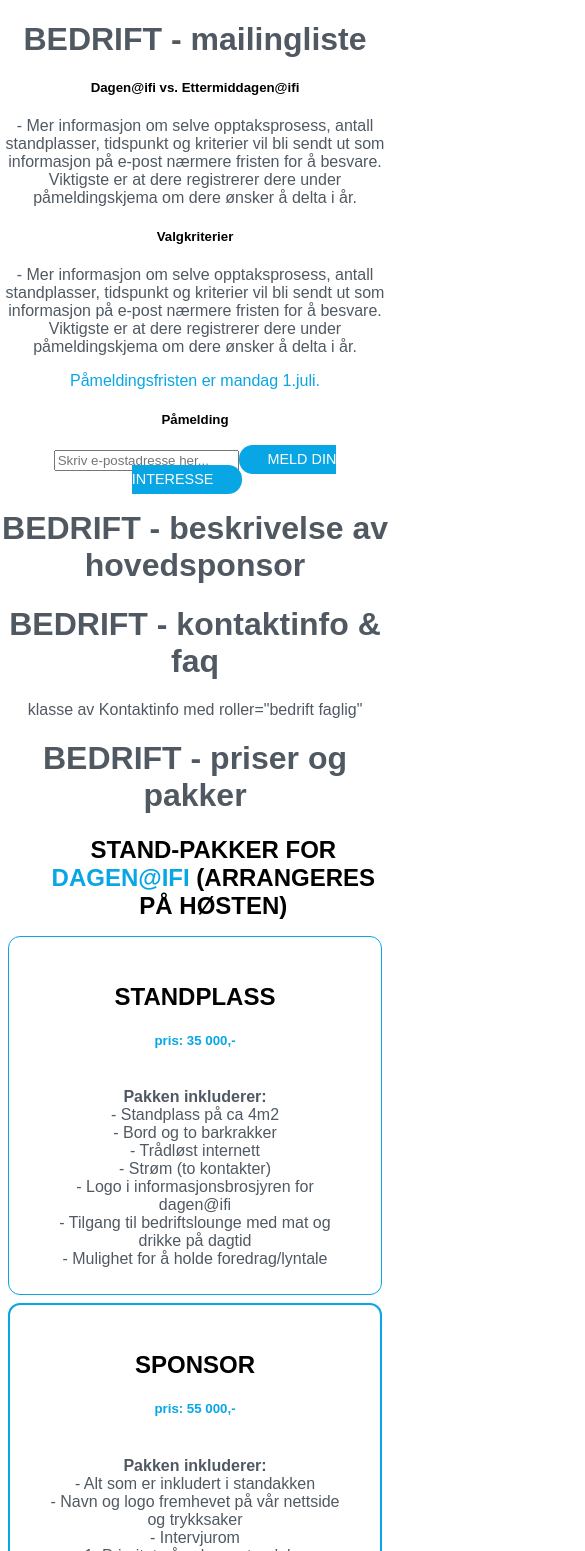
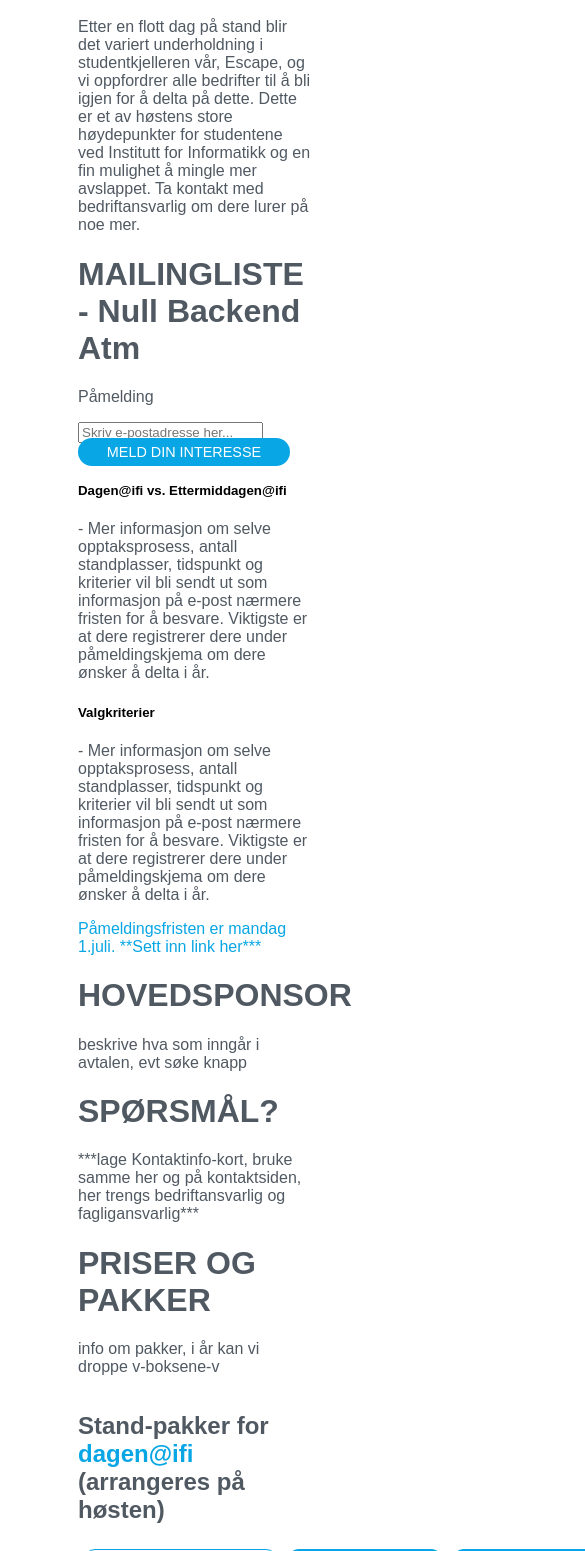
Before and after one commit to ifi-dagen/webpage, a React (Create React App) app: page /bedrift in a window 390 px wide. Shown: the part 449-2000 px from the top of the page, 585 px wide, since content can reach past the window. Built offline with nearby package versions, Linux system fonts and the light colour scheme.

Commit message:
stylet bedriftsiden og flyttet bedrift-css til egen fil

```diff
--- a/src/Bedrift.js
+++ b/src/Bedrift.js
@@ -1,12 +1,14 @@
 import React, { Component } from 'react';
 import './App.css';
+import './bedrift.css';
+
 //import Layout from './Layout'
 //import Routes from "./App-routes";
 
 class Bedrift extends Component {
   render(){
     return (
-      <div>
+      <div class="bedriftbase ">
         <div class ="påmeldingsinfo">
           <h1>PÅMELDING ER ÅPEN</h1>
           <p>
@@ -26,7 +28,14 @@ class Bedrift extends Component {
           </p>
         </div>
         <div class ="mailingliste">
-          <h1>BEDRIFT - mailingliste</h1>
+          <h1>MAILINGLISTE - null backend atm</h1>
+          <div class="form-group">
+            <label for="exampleInputEmail1">
+              <p>Påmelding</p>
+            </label>
+            <input type="email" class="form-control" id="exampleInputEmail1" aria-describedby="emailHelp" placeholder="Skriv e-postadresse her..." />
+              <a class="btn btn-lg btn-header btn_bedrift" href="#?">Meld din interesse</a>
+          </div>
         </div>
 
         <div class ="arr_beskrivelse">
@@ -42,34 +51,29 @@ class Bedrift extends Component {
 						sendt ut som informasjon på e-post nærmere fristen for å besvare. Viktigste er at dere
 						registrerer dere under påmeldingskjema om dere ønsker å delta i år.
 					</p>
-          <span class="blue">Påmeldingsfristen er mandag 1.juli.</span>
-          <div class="form-group">
-            <label for="exampleInputEmail1">
-              <h5>Påmelding</h5>
-            </label>
-            <input type="email" class="form-control" id="exampleInputEmail1" aria-describedby="emailHelp" placeholder="Skriv e-postadresse her..." />
-              <a class="btn btn-lg btn-header btn_bedrift" href="#?">Meld din interesse</a>
-          </div>
+          <span class="blue">Påmeldingsfristen er mandag 1.juli. **Sett inn link her***</span>
 				</div>
 
         <div class ="hovedsponsor_beskrivelse">
-          <h1>BEDRIFT - beskrivelse av hovedsponsor</h1>
+          <h1>HOVEDSPONSOR</h1>
+          <p>beskrive hva som inngår i avtalen, evt søke knapp</p>
         </div>
         <div class ="kontaktinfo">
-          <h1>BEDRIFT - kontaktinfo & faq</h1>
-          <p>klasse av Kontaktinfo med roller="bedrift faglig"</p>
+          <h1>SPØRSMÅL?</h1>
+          <p>***lage Kontaktinfo-kort, bruke samme her og på kontaktsiden, her trengs bedriftansvarlig og fagligansvarlig***</p>
 
         </div>
         <div class ="priser">
-          <h1>BEDRIFT - priser og pakker</h1>
-          <div class="row">
-    				<h2 class="svart_overskrift_innrykk">Stand-pakker for <font color="#08A6E4">dagen@ifi</font> (arrangeres
+          <h1>PRISER OG PAKKER</h1>
+          <p>info om pakker, i år kan vi droppe v-boksene-v</p>
+          <div class="row ">
+    				<h2> Stand-pakker for <font color="#08A6E4">dagen@ifi</font> (arrangeres
     					på høsten)</h2>
     			</div>
 
-    			<div class="row">
+    			<div class="row ">
 
-    				<div id="stand_pakke_venstre" class="col-lg-3 stand_pakke stand_pakke_1">
+    				<div class="col-lg-3 stand_pakke stand_pakke_1">
     					<div class="stand_pakke_inner">
     						<h2 class="svart_overskrift">STANDPLASS</h2>
     						<h5 class="blue">pris: 35 000,-</h5>
--- /dev/null
+++ b/src/bedrift.css
@@ -0,0 +1,82 @@
+
+/*--- FOR BEDRIFTER ----------------------------------------------------------*/
+#bedriftinfo .col-xl-3 {
+  margin-right: 3%;
+}
+#sporsmal .col-lg-3 {
+  width: 85%;
+}
+.bedriftbase{
+  margin: 0 20% 0 20%;
+  text-align: left;
+}
+h1{
+  text-transform: capitalize;
+}
+
+.påmeldingsinfo{
+  text-align: left;
+}
+.btn_bedrift {
+  margin: 1rem 1rem 0 0;
+}
+.foredrag_bilde {
+  background-image: url("./img/foredrag_bilde.jpg");
+}
+.stand_pakke {
+  margin: 2%;
+  border: solid;
+  border-radius: 12px;
+  border-color: #08A6E4!important;
+  text-align: left;
+  display: flex;
+  align-items: flex-start;
+}
+.stand_pakke_1 {
+  border-width: 1px;
+}
+.stand_pakke_2 {
+  border-width: 2px;
+}
+.stand_pakke_3 {
+  border-width: 3px;
+}
+.stand_pakke_inner {
+  padding: 8% 8% 10%;
+}
+.padding-top {
+  padding-top: 2rem;
+}
+.priser .row{
+  display: flex;
+}
+.hidden{
+  visibility: hidden;
+  display: none;
+}
+
+@media (max-width: 1200px) {
+  #bedriftinfo .col-xl-3 {
+    margin-left: 8.3%;
+    width: 80%;
+  }
+  #standpakker h2 {
+    font-size: 1.5rem;
+  }
+  .stand_pakke_inner {
+    padding: 3% 7% 3%;
+  }
+}
+@media (max-width: 992px) {
+  #stand_pakke_venstre {
+    margin-left: 2%;
+  }
+  .stand_pakke_inner {
+    padding: 3% 7% 3%;
+  }
+}
+@media (max-width: 767.98px) {
+  .foredrag_bilde {
+    margin-left: 0%;
+  }
+}
--- a/src/index.css
+++ b/src/index.css
@@ -338,69 +338,6 @@ iframe {
 }
 
 
-/*--- FOR BEDRIFTER ----------------------------------------------------------*/
-#bedriftinfo .col-xl-3 {
-  margin-right: 3%;
-}
-#stand_pakke_venstre {
-  margin-left: 9.4%;
-}
-#sporsmal .col-lg-3 {
-  width: 85%;
-}
-.btn_bedrift {
-  margin: 1rem 1rem 0 0;
-}
-.foredrag_bilde {
-  background-image: url("./img/foredrag_bilde.jpg");
-}
-.stand_pakke {
-  margin: 2%;
-  border: solid;
-  border-radius: 12px;
-  border-color: #08A6E4!important;
-}
-.stand_pakke_1 {
-  border-width: 1px;
-}
-.stand_pakke_2 {
-  border-width: 2px;
-}
-.stand_pakke_3 {
-  border-width: 3px;
-}
-.stand_pakke_inner {
-  padding: 8% 8% 10%;
-}
-.padding-top {
-  padding-top: 2rem;
-}
-@media (max-width: 1200px) {
-  #bedriftinfo .col-xl-3 {
-    margin-left: 8.3%;
-    width: 80%;
-  }
-  #standpakker h2 {
-    font-size: 1.5rem;
-  }
-  .stand_pakke_inner {
-    padding: 3% 7% 3%;
-  }
-}
-@media (max-width: 992px) {
-  #stand_pakke_venstre {
-    margin-left: 2%;
-  }
-  .stand_pakke_inner {
-    padding: 3% 7% 3%;
-  }
-}
-@media (max-width: 767.98px) {
-  .foredrag_bilde {
-    margin-left: 0%;
-  }
-}
-
 /*--- BLI FRIVILLIG ----------------------------------------------------------*/
 #interngrupper img {
   padding-bottom: 1.5rem;
```
